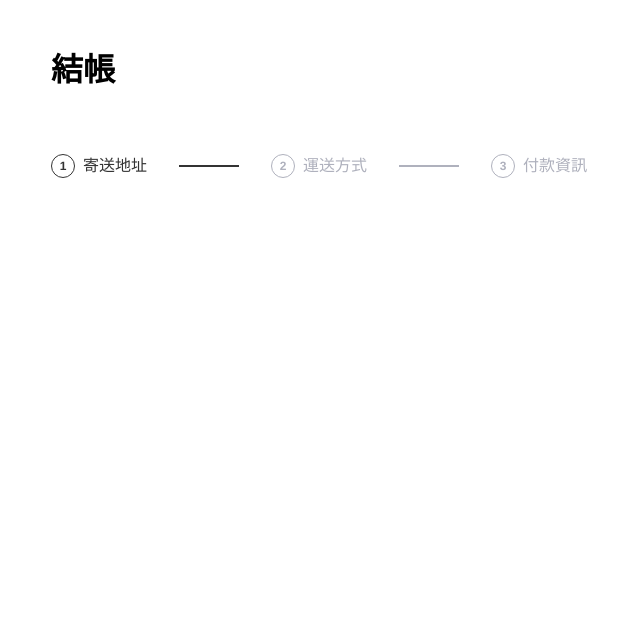
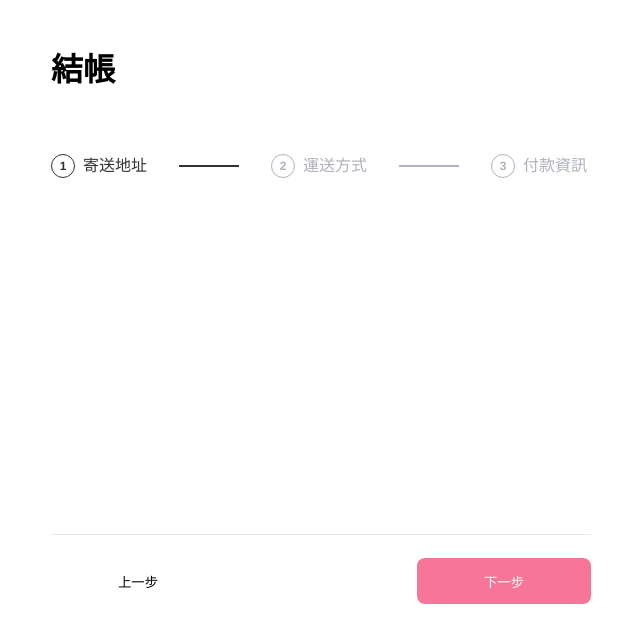
Before and after one commit to deleav/vue-alphacamp-cart, a Vue app: page / in a window 1280 px wide. Shown: the top 642 px of the page, without its empty margins (34-674 px from the left). Built offline with nearby package versions, Linux system fonts and the light colour scheme.

Commit message:
feat(footer): add footer

```diff
--- a/src/App.vue
+++ b/src/App.vue
@@ -21,7 +21,7 @@ export default {
 }
 
 #app {
-  font-family: Avenir, Helvetica, Arial, sans-serif;
+  font-family: Noto Sans TC, Avenir, Helvetica, Arial, sans-serif;
   -webkit-font-smoothing: antialiased;
   -moz-osx-font-smoothing: grayscale;
 }
--- a/src/components/Main.vue
+++ b/src/components/Main.vue
@@ -1,16 +1,19 @@
 <template>
   <div id="main">
-    <div id="title">結帳</div>
-    <div id="step"><StepContainer /></div>
+    <div id="title-area">結帳</div>
+    <div id="step-area"><StepContainer /></div>
+    <div id="footer-area"><Footer /></div>
   </div>
 </template>
 
 <script>
+import FooterVue from './footer/Footer.vue';
 import StepContainerVue from './step/StepContainer.vue';
 export default {
   name: 'App',
   components: {
     StepContainer: StepContainerVue,
+    Footer: FooterVue,
   },
   data: function () {
     return {
@@ -26,7 +29,7 @@ export default {
   margin: auto;
   width: fit-content;
   padding: 40px;
-  grid-column-gap: 130px;
+  column-gap: 130px;
   grid-template-columns: 540px 440px;
   grid-template-rows: 38px 48px 64px 336px 70px;
   grid-template-areas:
@@ -37,17 +40,21 @@ export default {
     'footer cart';
 }
 
-#title {
+#title-area {
+  grid-area: title;
   display: flex;
   align-items: center;
-  grid-area: title;
   font-size: 32px;
   font-weight: 700;
 }
 
-#step {
+#step-area {
+  grid-area: step;
   display: flex;
   align-items: center;
-  grid-area: step;
+}
+
+#footer-area {
+  grid-area: footer;
 }
 </style>
--- /dev/null
+++ b/src/components/footer/Button.vue
@@ -0,0 +1,49 @@
+<template>
+  <button @click="onClick()" :class="{ button: true, primary }">
+    <slot name="left" />
+    <slot />
+    <slot name="right" />
+  </button>
+</template>
+
+<script>
+export default {
+  props: {
+    intent: {
+      type: String,
+      default: 'text',
+    },
+    onClick: {
+      type: Function,
+      required: true,
+    },
+  },
+  computed: {
+    primary() {
+      return this.intent === 'primary';
+    },
+  },
+};
+</script>
+
+<style scoped>
+.button {
+  display: grid;
+  place-items: center;
+  column-gap: 12px;
+  width: 174px;
+  height: 46px;
+  padding: 0;
+  border-radius: 8px;
+
+  color: #000;
+  cursor: pointer;
+  border: none;
+  background-color: transparent;
+}
+
+.button.primary {
+  background-color: #f67599;
+  color: #fff;
+}
+</style>
--- /dev/null
+++ b/src/components/footer/Footer.vue
@@ -0,0 +1,34 @@
+<template>
+  <div id="footer-main">
+    <Button :onClick="handlPrevious">上一步</Button>
+    <Button :onClick="handleNext" intent="primary">下一步</Button>
+  </div>
+</template>
+
+<script>
+import ButtonVue from './Button.vue';
+export default {
+  components: {
+    Button: ButtonVue,
+  },
+  methods: {
+    handlPrevious() {
+      alert('previous');
+    },
+    handleNext() {
+      alert('next');
+    },
+  },
+};
+</script>
+
+<style scoped>
+#footer-main {
+  display: flex;
+  align-items: flex-end;
+  justify-content: space-between;
+  width: 100%;
+  height: 100%;
+  border-top: 1px solid #e6e6eb;
+}
+</style>
```
